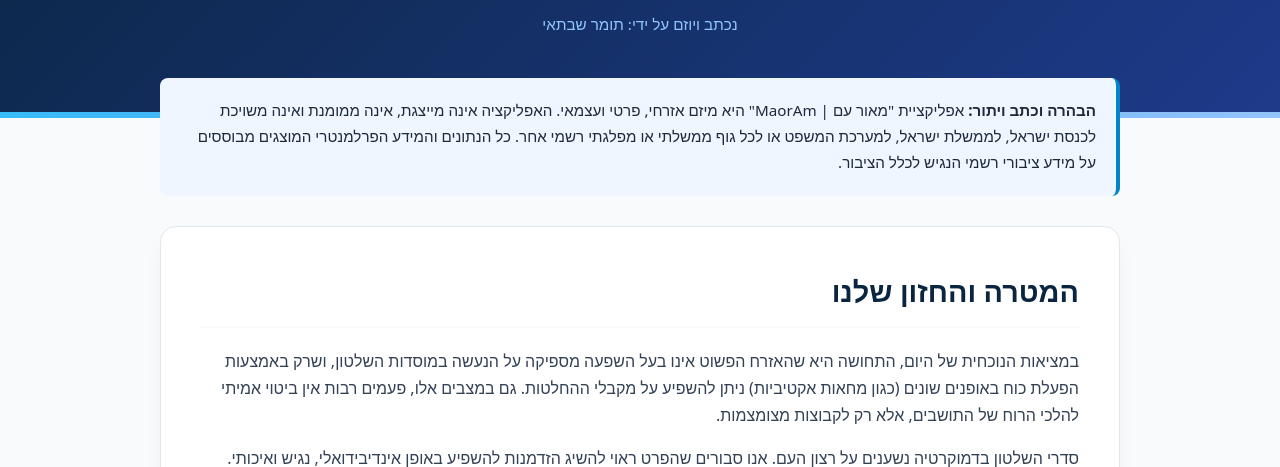
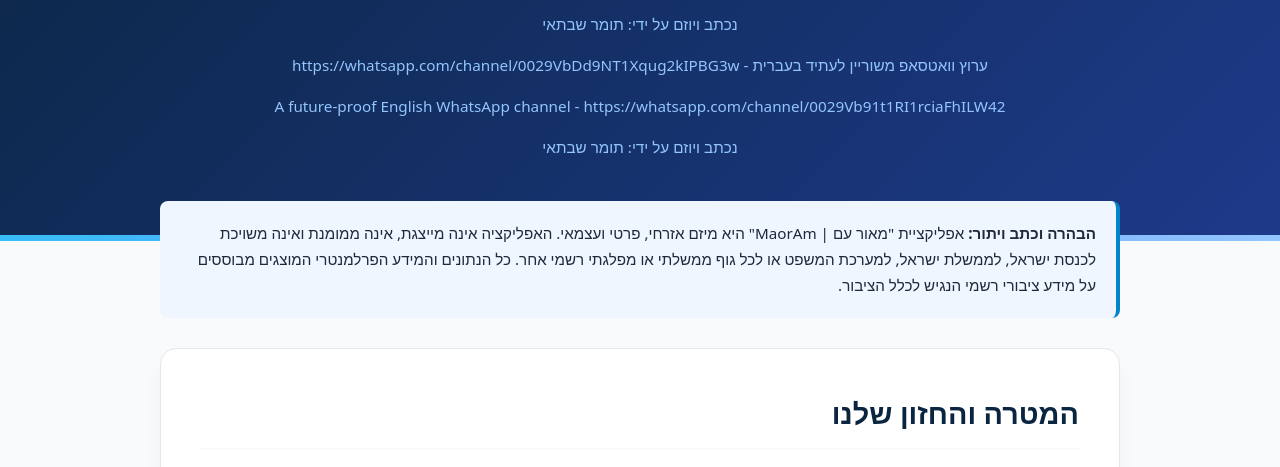
Before and after one commit to tomershabtay/OramPage, a plain HTML site: page index.html in a window 1280 px wide. Shown: the part 306-773 px from the top of the page. Drawn offline with Linux system fonts and the light colour scheme.

Commit message:
Add WhatsApp channel links and author tag
Added WhatsApp channel links and duplicated author tag.

```diff
--- a/index.html
+++ b/index.html
@@ -175,6 +175,10 @@
         <h1>מאור עם | MaorAm</h1>
         <p>מחזקים את הקשר בין אזרחי ישראל לרשויות השלטון באמצעות חדשנות טכנולוגית ושקיפות מלאה.</p>
         <div class="author-tag">נכתב ויוזם על ידי: תומר שבתאי</div>
+        <div class="author-tag">ערוץ וואטסאפ משוריין לעתיד בעברית - https://whatsapp.com/channel/0029VbDd9NT1Xqug2kIPBG3w</div>
+        <div class="author-tag">A future-proof English WhatsApp channel - https://whatsapp.com/channel/0029Vb91t1RI1rciaFhILW42</div>
+        <div class="author-tag">נכתב ויוזם על ידי: תומר שבתאי</div>
+
     </header>
 
     <main>
```
